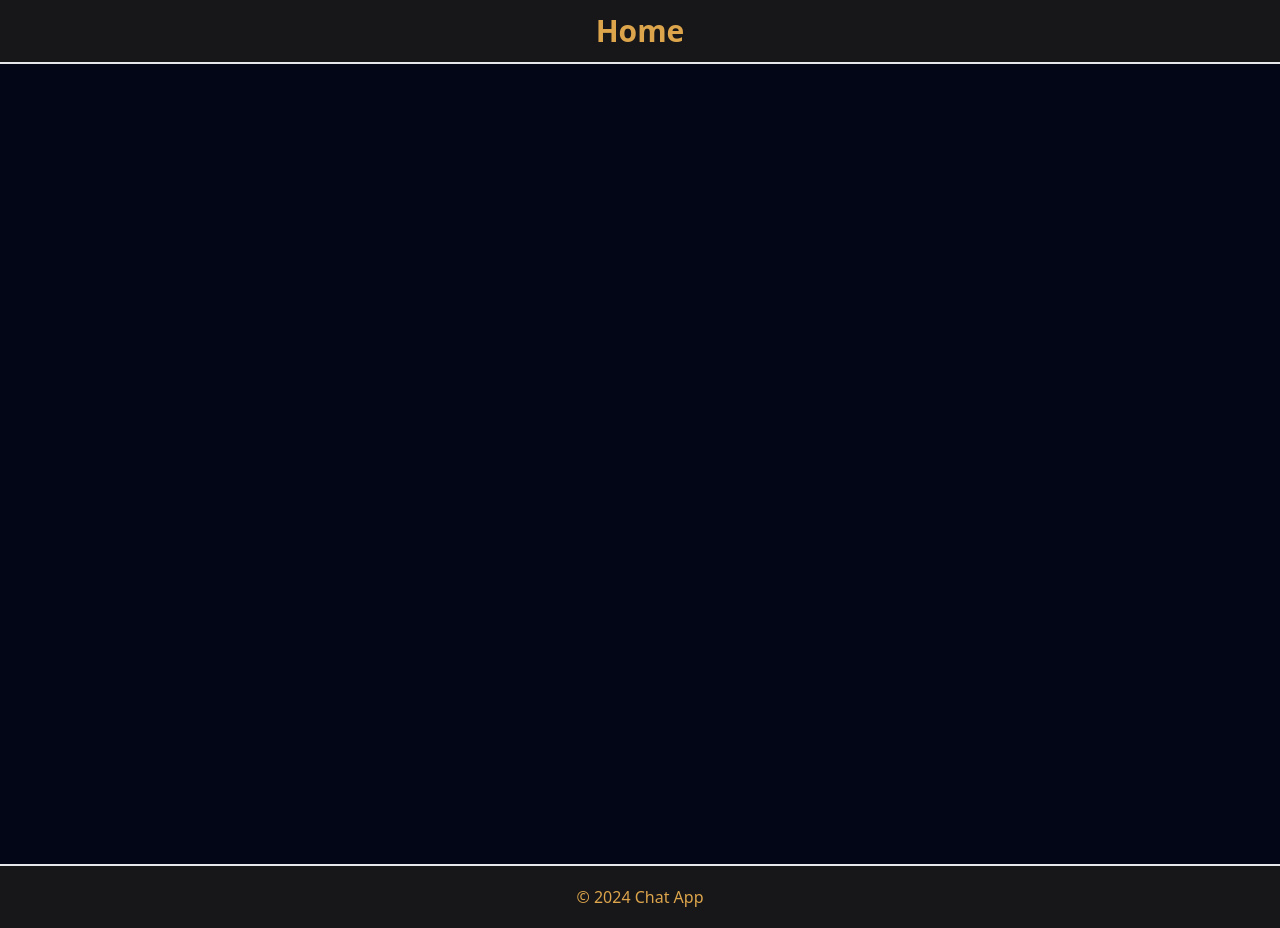
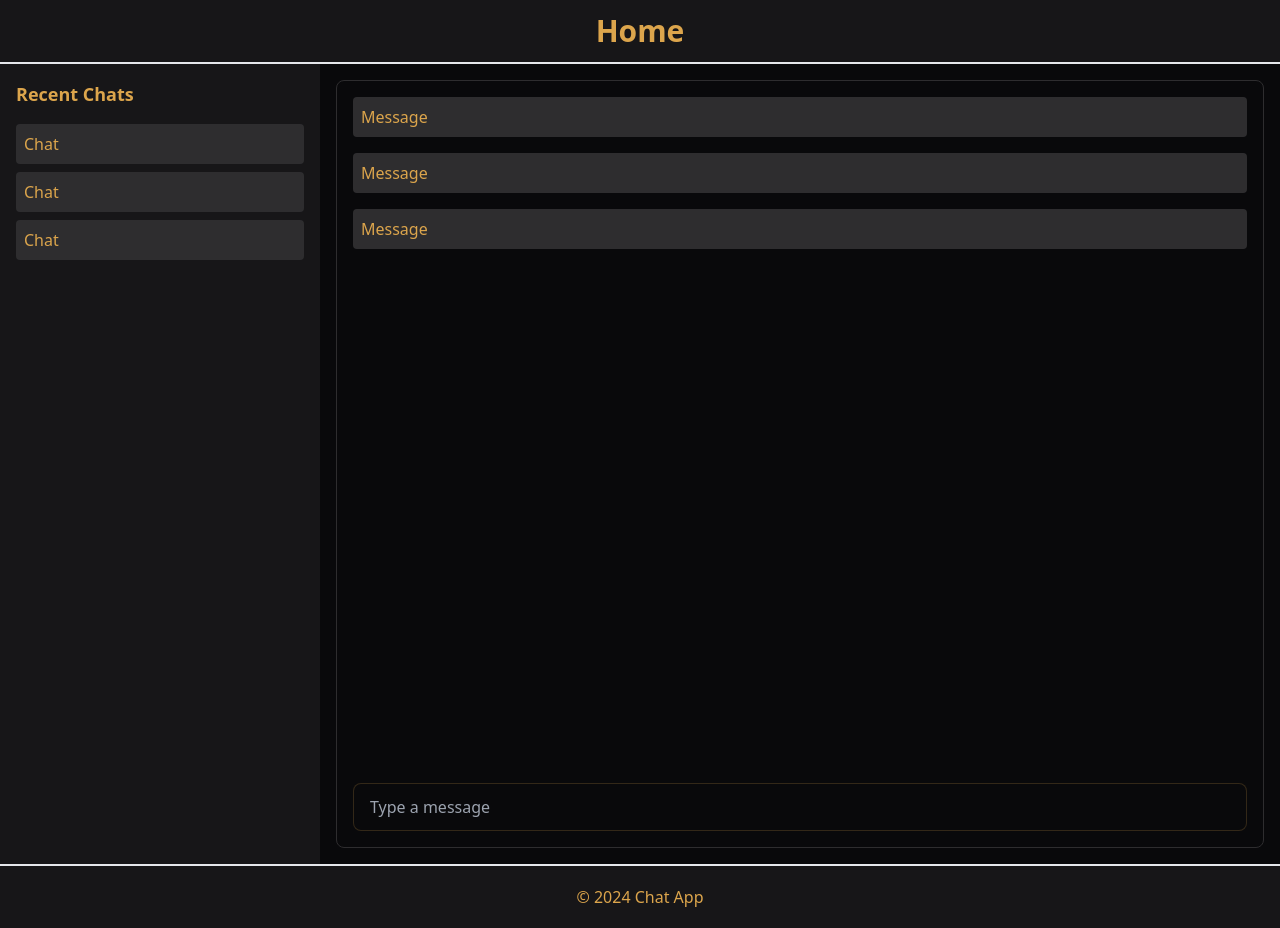
Before and after one commit to SDE-Coding-Wizards/Chat-app, a Next.js app: page /chat in a window 1280 px wide. Built offline with nearby package versions, Linux system fonts and the light colour scheme.

Commit message:
Chat page

```diff
--- a/app/chat/page.tsx
+++ b/app/chat/page.tsx
@@ -2,6 +2,37 @@ import Link from "next/link";
 
 export default function Chat() {
   return (
-    <main className="flex items-center justify-center min-h-screen bg-slate-950"></main>
+    <main className="flex min-h-screen bg-base-100">
+      <aside className="w-1/4 h-screen bg-base-200 p-4">
+        <h2 className="text-lg font-bold mb-4">Recent Chats</h2>
+        <ul className="space-y-2">
+          <li className="p-2 bg-base-300 rounded ">
+            <Link href="/">Chat</Link>
+          </li>
+          <li className="p-2 bg-base-300 rounded">
+            <Link href="/">Chat</Link>
+          </li>
+          <li className="p-2 bg-base-300 rounded">
+            <Link href="/">Chat</Link>
+          </li>
+        </ul>
+      </aside>
+      <section className="flex-1 h-screen p-4">
+        <div className="flex flex-col h-full bg-base-100 border border-base-300 rounded-lg p-4">
+          <div className="flex-1">
+            <div className="mb-4 p-2 bg-base-300 rounded">Message</div>
+            <div className="mb-4 p-2 bg-base-300 rounded">Message</div>
+            <div className="mb-4 p-2 bg-base-300 rounded">Message</div>
+          </div>
+          <div className="mt-4">
+            <input
+              type="text"
+              placeholder="Type a message"
+              className="input input-bordered w-full"
+            />
+          </div>
+        </div>
+      </section>
+    </main>
   );
 }
--- a/app/page.tsx
+++ b/app/page.tsx
@@ -5,7 +5,7 @@ export default function Home() {
     <main className="flex items-center justify-center min-h-screen bg-base-100">
       <div className="flex space-x-4">
         <Link href="/login">
-          <button className="px-4 py-2 btn btn-neutral text-xl font-bold rounded-lg">Login</button>
+          <button className="px-4 py-2 btn btn-neutral text-xl text font-bold rounded-lg">Login</button>
         </Link>
         <Link href="/signUp">
           <button className="px-4 py-2 btn btn-neutral text-xl font-bold rounded-lg">Sign Up</button>
--- a/tailwind.config.ts
+++ b/tailwind.config.ts
@@ -7,7 +7,6 @@ const config: Config = {
     "./app/**/*.{js,ts,jsx,tsx,mdx}",
   ],
   theme: {
-
   },
   plugins: [
     require('daisyui'),
```
